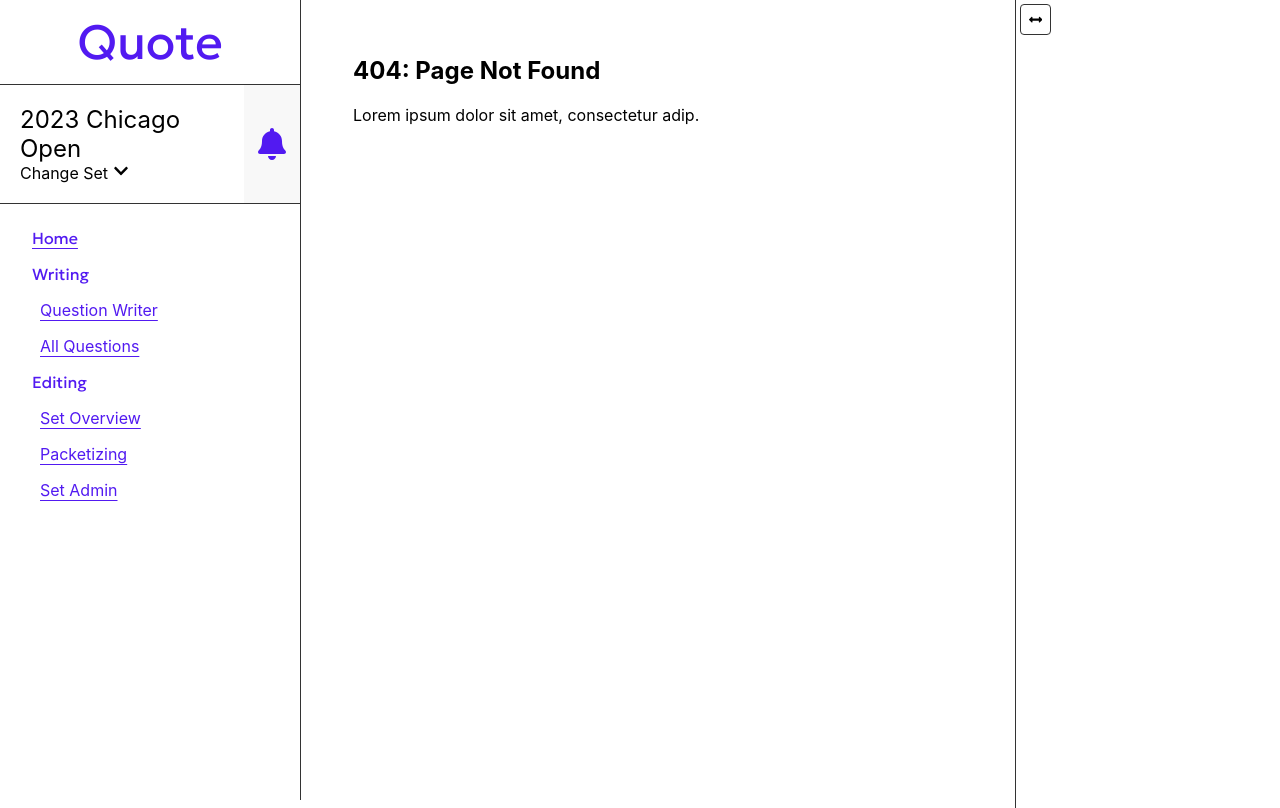
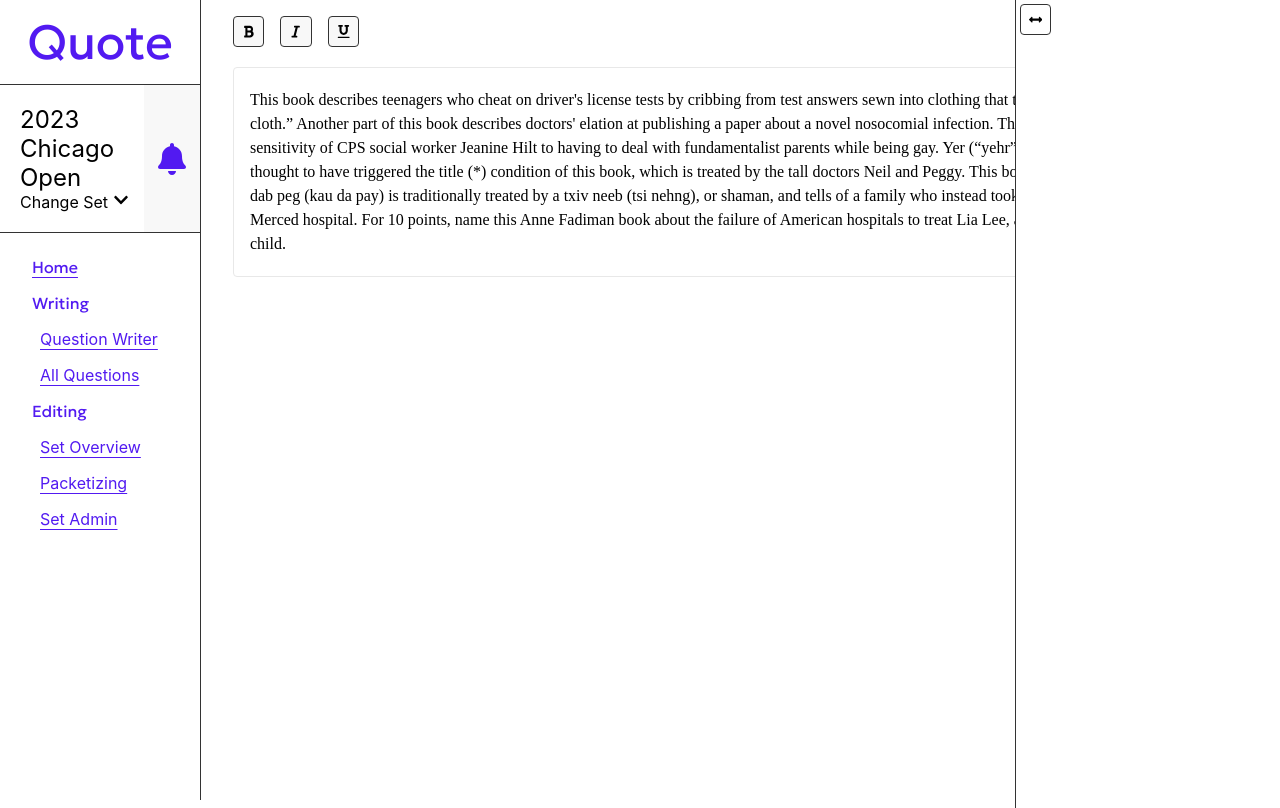
Before and after one commit to grapesmoker/qb-question-platform, a React (Create React App) app in the folder client/: page /slate in a window 1280 px wide. Before the commit this address had no page. Built offline with nearby package versions, Linux system fonts and the light colour scheme.

Commit message:
add slate skeleton

```diff
--- a/client/package.json
+++ b/client/package.json
@@ -15,8 +15,10 @@
     "@tiptap/pm": "^2.0.3",
     "@tiptap/react": "^2.0.3",
     "@tiptap/starter-kit": "^2.0.3",
+    "@udecode/plate": "^21.3.4",
     "classnames": "^2.3.2",
     "draft-js": "^0.11.7",
+    "is-hotkey": "^0.2.0",
     "lexical": "^0.11.0",
     "react": "^18.2.0",
     "react-dom": "^18.2.0",
@@ -24,6 +26,8 @@
     "react-router": "^6.11.2",
     "react-router-dom": "^6.11.2",
     "react-scripts": "5.0.1",
+    "slate": "^0.94.1",
+    "slate-react": "^0.97.0",
     "use-prosemirror": "^1.3.0",
     "web-vitals": "^2.1.4"
   },
--- a/client/src/App.js
+++ b/client/src/App.js
@@ -9,6 +9,7 @@ import Sidebar from "./components/sidebar";
 import SetAdmin from "./pages/setAdmin";
 import QuestionWriter from "./pages/questionWriter";
 import AllQuestions from "./components/allQuestions";
+import SlateEditor from "./components/slateEditor";
 
 function Home() {
   return <span>kems</span>;
@@ -43,6 +44,7 @@ function App() {
               <Route path="/editor" element={<QuestionWriter />} />
               <Route path="/all-questions" element={<AllQuestions />} />
               <Route path="/set-admin" element={<SetAdmin />} />
+              <Route path="/slate" element={<SlateEditor />} />
               <Route path="*" element={<NoMatch />} />
             </Routes>
           </div>
--- /dev/null
+++ b/client/src/components/slateEditor.css
@@ -0,0 +1,114 @@
+.editor-container {
+  display: flex;
+  flex-direction: column;
+  row-gap: .5em;
+  width: 60em;
+}
+
+[data-slate-editor="true"] {
+  margin-top: 0.75em;
+  padding: 0.25em 1em;
+  border: 1px solid var(--light-line-color);
+  border-radius: 0.25em;
+  font-size: 1em;
+  font-family: "Times New Roman", Times, serif;
+  line-height: 1.5em;
+}
+
+[data-slate-editor="true"]:focus {
+  outline: none;
+}
+
+accept {
+  color: green;
+}
+
+.editor-toolbar {
+  display: flex;
+  flex-direction: row;
+  justify-content: space-between;
+  align-items: flex-end;
+  column-gap: 2em;
+  font-weight: 300;
+  font-family: var(--body-font);
+  color: var(--light-font-color);
+}
+
+.editor-toolbar-buttons {
+  display: flex;
+  column-gap: 1em;
+}
+
+.editor-toolbar-copy-question {
+  background-color: var(--light-background);
+  border-color: var(--light-line-color);
+}
+
+.editor-toolbar-delete-question {
+  background-color: var(--red-light);
+  color: var(--red-dark);
+  border-color: var(--red-light-border);
+}
+
+.editor-toolbar-question-length {
+  display: flex;
+  justify-content: flex-end;
+  column-gap: 1em;
+}
+
+.editor-category-toolbar {
+  display: flex;
+  flex-direction: row;
+  justify-content: space-between;
+  align-items: flex-end;
+  column-gap: 2em;
+  font-family: var(--body-font);
+  font-weight: 300;
+  color: var(--text-color);
+}
+
+.editor-category-input {
+  font-family: var(--body-font);
+  font-weight: 300;
+  color: var(--text-color);
+
+  margin-left: 8px;
+}
+
+.pronunciation-guide {
+  background-color: #ececec;
+  color: var(--primary-color) !important;
+  font-weight: 700;
+  padding: 4px;
+  border-radius: 8px;
+}
+
+.bubble-menu {
+  display: flex;
+  background-color: var(--primary-color);
+  opacity: .9;
+  border-radius: 4px;
+}
+
+.bubble-menu button {
+  background-color: transparent;
+  color: white;
+  border: none;
+  border-right: 2px solid var(--desaturated-primary);
+  border-radius: 0px !important;
+}
+
+.bubble-menu button:last-child {
+  border: none;
+}
+
+.answerline {
+  display: flex;
+  column-gap: 8px;
+  align-items: baseline;
+  width: 100%;
+}
+
+.answerline-editor {
+  flex-grow: 1;
+}
--- /dev/null
+++ b/client/src/components/slateEditor.js
@@ -0,0 +1,125 @@
+import React, { useCallback, useMemo } from "react";
+import isHotkey from "is-hotkey";
+import { Editable, withReact, Slate } from "slate-react";
+import { createEditor, Editor } from "slate";
+import { withHistory } from "slate-history";
+import "./slateEditor.css";
+import { SlateToolbar, toggleMark } from "./slateToolbar";
+
+const HOTKEYS = {
+  "mod+b": "bold",
+  "mod+i": "italic",
+  "mod+u": "underline"
+};
+
+const SlateEditor = () => {
+  const renderElement = useCallback((props) => <Element {...props} />, []);
+  const renderLeaf = useCallback((props) => <Leaf {...props} />, []);
+
+  const editor = useMemo(() => withHistory(withReact(createEditor())), []);
+
+  return (
+    <div className="editor-container">
+      <Slate editor={editor} initialValue={initialValue}>
+        <SlateToolbar />
+        <Editable
+          renderElement={renderElement}
+          renderLeaf={renderLeaf}
+          placeholder="Enter some rich text…"
+          spellCheck
+          autoFocus
+          onKeyDown={(event) => {
+            for (const hotkey in HOTKEYS) {
+              if (isHotkey(hotkey, event)) {
+                event.preventDefault();
+                const mark = HOTKEYS[hotkey];
+                toggleMark(editor, mark);
+              }
+            }
+          }}
+        />
+      </Slate>
+    </div>
+  );
+};
+
+const Element = ({ attributes, children, element }) => {
+  const style = { textAlign: element.align };
+  switch (element.type) {
+    case "block-quote":
+      return (
+        <blockquote style={style} {...attributes}>
+          {children}
+        </blockquote>
+      );
+    case "bulleted-list":
+      return (
+        <ul style={style} {...attributes}>
+          {children}
+        </ul>
+      );
+    case "heading-one":
+      return (
+        <h1 style={style} {...attributes}>
+          {children}
+        </h1>
+      );
+    case "heading-two":
+      return (
+        <h2 style={style} {...attributes}>
+          {children}
+        </h2>
+      );
+    case "list-item":
+      return (
+        <li style={style} {...attributes}>
+          {children}
+        </li>
+      );
+    case "numbered-list":
+      return (
+        <ol style={style} {...attributes}>
+          {children}
+        </ol>
+      );
+    default:
+      return (
+        <p style={style} {...attributes}>
+          {children}
+        </p>
+      );
+  }
+};
+
+const Leaf = ({ attributes, children, leaf }) => {
+  if (leaf.bold) {
+    children = <strong>{children}</strong>;
+  }
+
+  if (leaf.code) {
+    children = <code>{children}</code>;
+  }
+
+  if (leaf.italic) {
+    children = <em>{children}</em>;
+  }
+
+  if (leaf.underline) {
+    children = <u>{children}</u>;
+  }
+
+  return <span {...attributes}>{children}</span>;
+};
+
+const initialValue = [
+  {
+    type: "paragraph",
+    children: [
+      {
+        text: "This book describes teenagers who cheat on driver's license tests by cribbing from test answers sewn into clothing that translates as “flower cloth.” Another part of this book describes doctors' elation at publishing a paper about a novel nosocomial infection. This book attributes the sensitivity of CPS social worker Jeanine Hilt to having to deal with fundamentalist parents while being gay. Yer (“yehr”) slamming a door is thought to have triggered the title (*) condition of this book, which is treated by the tall doctors Neil and Peggy. This book describes how qaug dab peg (kau da pay) is traditionally treated by a txiv neeb (tsi nehng), or shaman, and tells of a family who instead took their daughter to a Merced hospital. For 10 points, name this Anne Fadiman book about the failure of American hospitals to treat Lia Lee, an epileptic Hmong child.",
+      },
+    ],
+  },
+];
+
+export default SlateEditor;
--- /dev/null
+++ b/client/src/components/slateToolbar.js
@@ -0,0 +1,56 @@
+import { useSlate } from "slate-react";
+import { Editor } from "slate";
+import { FaBold, FaItalic, FaUnderline, FaNapster } from "react-icons/fa";
+
+export function SlateToolbar() {
+  return (
+    <div className="editor-toolbar-buttons">
+      <MarkButton format="bold" icon="bold" />
+      <MarkButton format="italic" icon="italic" />
+      <MarkButton format="underline" icon="underline" />
+    </div>
+  );
+}
+
+const MarkButton = ({ format, icon }) => {
+  const editor = useSlate();
+  switch (icon) {
+    case "bold":
+      var buttonIcon = <FaBold />;
+      break;
+    case "italic":
+      buttonIcon = <FaItalic />;
+      break;
+    case "underline":
+      buttonIcon = <FaUnderline />;
+      break;
+    default:
+      buttonIcon = <FaNapster />;
+  }
+  return (
+    <button
+      active={isMarkActive(editor, format)}
+      onMouseDown={(event) => {
+        event.preventDefault();
+        toggleMark(editor, format);
+      }}
+    >
+      {buttonIcon}
+    </button>
+  );
+};
+
+export const toggleMark = (editor, format) => {
+  const isActive = isMarkActive(editor, format);
+
+  if (isActive) {
+    Editor.removeMark(editor, format);
+  } else {
+    Editor.addMark(editor, format, true);
+  }
+};
+
+const isMarkActive = (editor, format) => {
+  const marks = Editor.marks(editor);
+  return marks ? marks[format] === true : false;
+};
```
Also changed, not shown: 2 other files (tests, documents, lock files or other folders).
